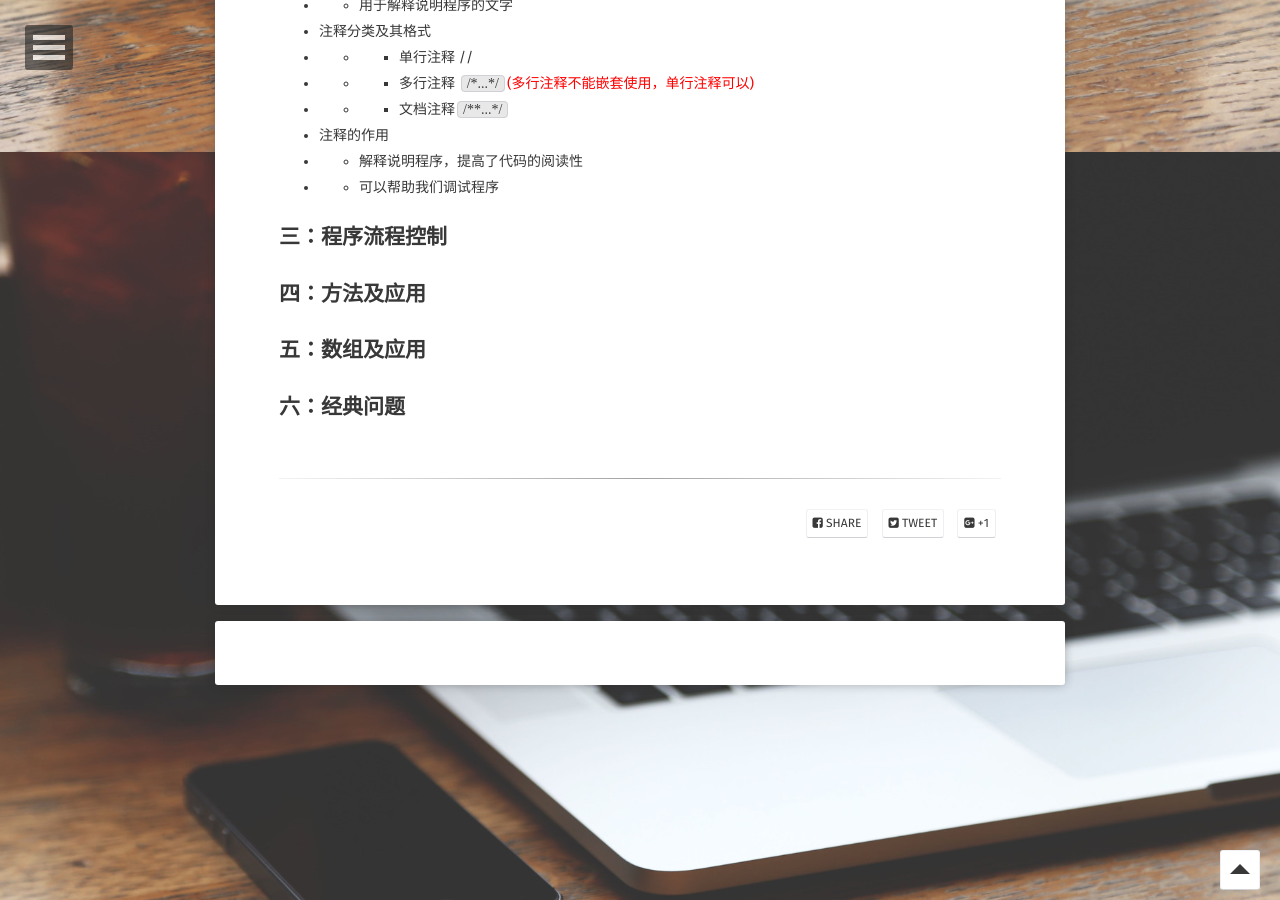
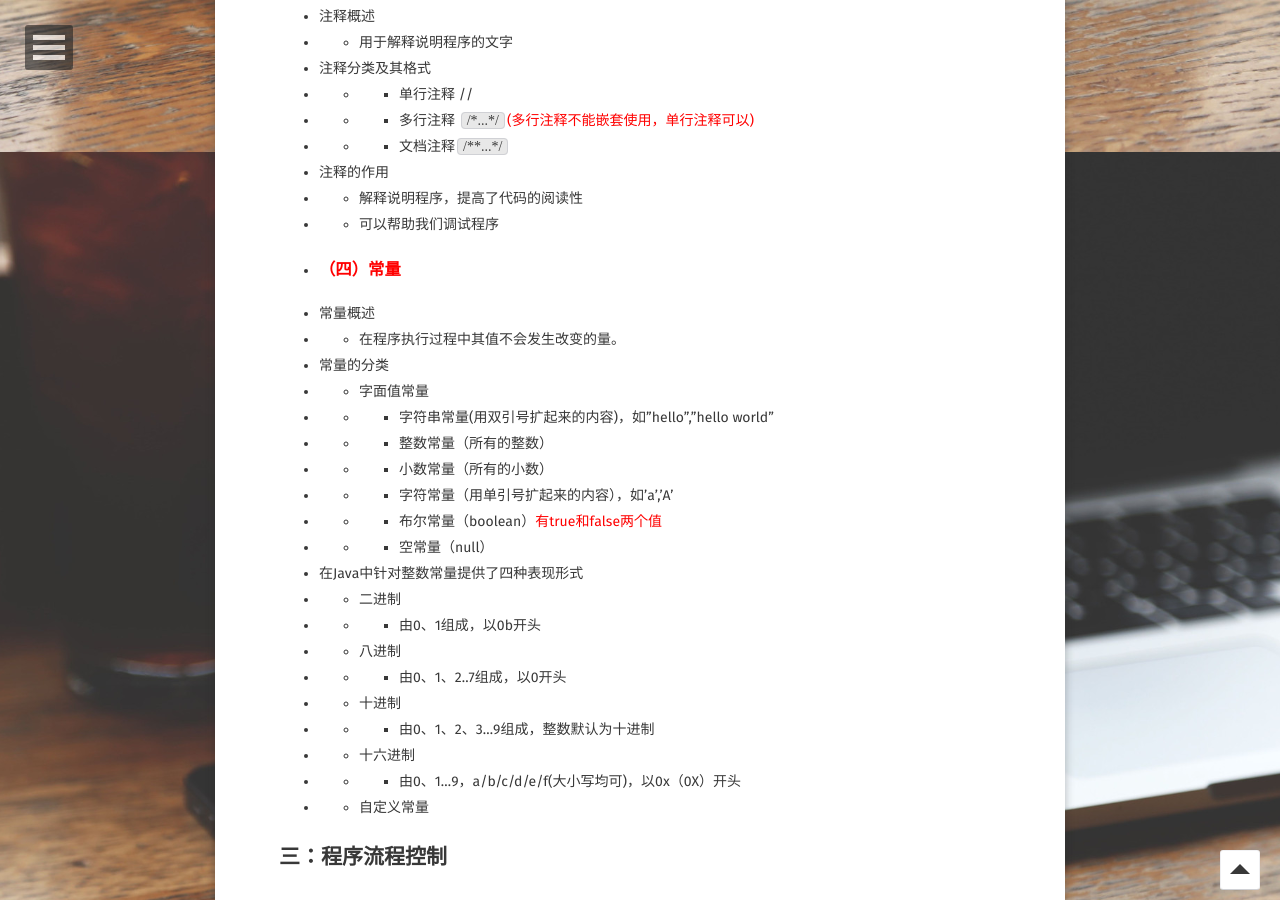
Before and after one commit to jackieliutao/javaStudyRoute, a Jekyll site: the page built from pages/第一阶段/basic-grammer.md, in a window 1280 px wide and 900 px high, scrolled down 2548 px. Built offline with Jekyll 4.4.1, drawn with Linux system fonts in a browser that asks for light colours; some web fonts are replaced; comment, search, counter and statistics services are not loaded.

Commit message:
填充框架内容

```diff
--- a/pages/第一阶段/basic-grammer.md
+++ b/pages/第一阶段/basic-grammer.md
@@ -23,7 +23,7 @@ comments: true
 
 <h2 id="basicGrammer">二：Java语法基础</h2>
 
-- <h3 id="keyWords">（一）关键字</h3>
+- <h3 id="keyWords" style="color:red;font-weight:bold">（一）关键字</h3>
 * * 关键字概述
 * * * 被Java语言赋予特定含义的单词
 * * 关键字特点
@@ -159,7 +159,7 @@ comments: true
 
 (1)[<font color="blue">关键字的详细解释</font>](http://www.cnblogs.com/AloneZ/p/java1.html)[详解来源于Alone章鱼的博客]
 
-- - <h3 id="symbol">（二）标识符</h3>
+- <h3 id="symbol" style="color:red;font-weight:bold">（二）标识符</h3>
 * 标识符概述
 * * 标识符是用来给类、对象、方法、变量、接口和自定义数据类型命名的字符序列。
 
@@ -192,7 +192,7 @@ comments: true
 * * * 多个单词：每个字母都大写，单词间用_进行隔开
 
 
-- - <font color="red">（三）注释</font>
+- <h3 id="annotation" style="color:red;font-weight:bold">（三）注释</h3>
 * 注释概述
 * * 用于解释说明程序的文字
 
@@ -207,6 +207,33 @@ comments: true
 * * 解释说明程序，提高了代码的阅读性
 * * 可以帮助我们调试程序
 
+- <h3 id="constant" style="color:red;font-weight:bold">（四）常量</h3>
+
+* 常量概述
+* * 在程序执行过程中其值不会发生改变的量。
+
+
+* 常量的分类
+* * 字面值常量
+* * * 字符串常量(用双引号扩起来的内容)，如"hello","hello world"
+* * * 整数常量（所有的整数）
+* * * 小数常量（所有的小数）
+* * * 字符常量（用单引号扩起来的内容），如'a','A'
+* * * 布尔常量（boolean）<font color="red">有true和false两个值</font>
+* * * 空常量（null）
+
+
+* 在Java中针对整数常量提供了四种表现形式
+* * 二进制
+* * * 由0、1组成，以0b开头
+* * 八进制
+* * * 由0、1、2..7组成，以0开头
+* * 十进制
+* * * 由0、1、2、3...9组成，整数默认为十进制
+* * 十六进制
+* * * 由0、1...9，a/b/c/d/e/f(大小写均可)，以0x（0X）开头
+
+* * 自定义常量
 <h2 id="flowControl">三：程序流程控制</h2>
 <h2 id="methodApplication">四：方法及应用</h2>
 <h2 id="arrayApplication">五：数组及应用</h2>
```
